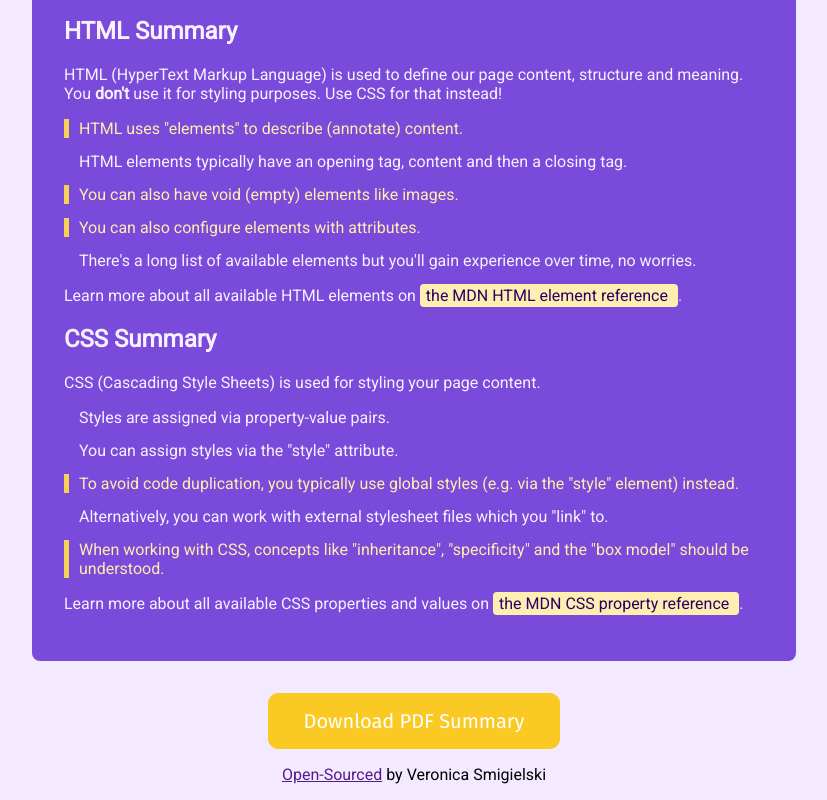
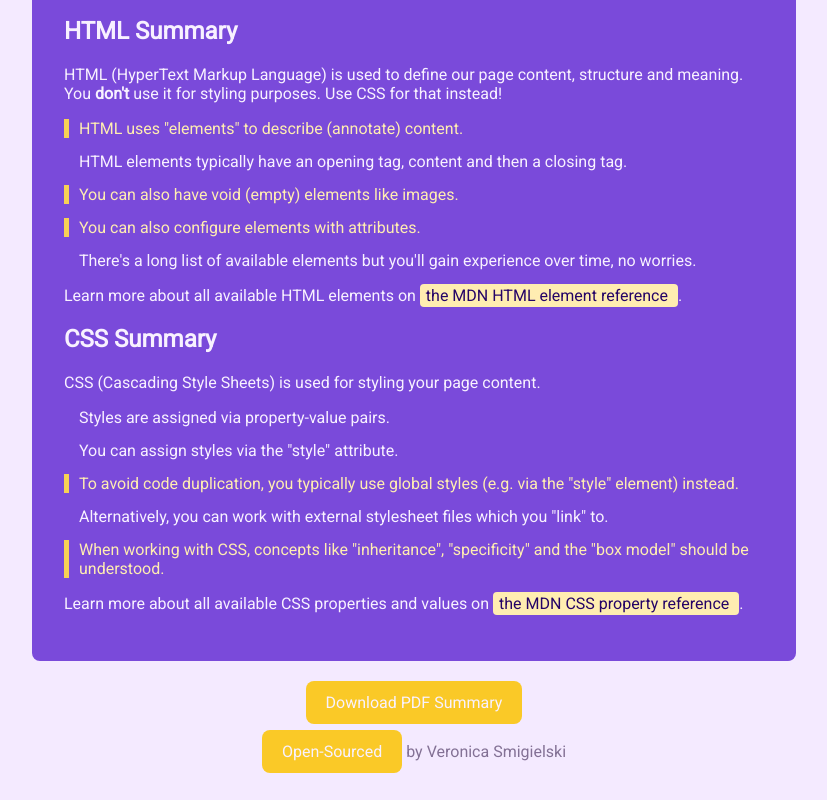
Before and after one commit to VSmigielski/practice-project-html-css, a plain HTML site: page index.html in a window 1280 px wide. Shown: the part 429-1229 px from the top of the page, without its empty margins (226-1053 px from the left). After the commit the page ends 1206 px from the top, so only its background shows below. Drawn offline with Linux system fonts and the light colour scheme.

Commit message:
Reordered the css file to follow the flow of the HTML file

```diff
--- a/css/summary.css
+++ b/css/summary.css
@@ -27,36 +27,6 @@ main {
     padding: 32px;
 }
 
-footer {
-    text-align: center;
-}
-
-#download-pdf {
-    font-family: 'Fira Sans', sans-serif;
-    text-decoration: none;
-    color: white;
-    background-color: rgb(250,201,35); /* Green */
-    padding: 15px 35px;
-    text-align: center;
-    text-decoration: none;
-    display: inline-block;
-    font-size: 20px;
-    border-radius: 10px;
-    border: 1px solid rgb(250,201,35);
-}
-
-.mdn-links {
-    text-decoration: none;
-    color: rgb(36, 3, 102);
-    background-color: rgb(255, 237, 177); /* Green */
-    padding: 2px 6px;
-    border-radius: 4px;
-}
-
-.mdn-links:hover, .mdn-links:active {
-    background-color: rgb(250, 201, 39);
-}
-
 ul {
     margin: 0;
     padding: 0;
@@ -77,3 +47,36 @@ li {
 .highlight {
     font-weight: bold;
 }
+
+.mdn-links {
+    text-decoration: none;
+    color: rgb(36, 3, 102);
+    background-color: rgb(255, 237, 177);
+    padding: 2px 6px;
+    border-radius: 4px;
+}
+
+.mdn-links:hover, .mdn-links:active {
+    background-color: rgb(250, 201, 39);
+}
+
+footer {
+    text-align: center;
+}
+
+footer p {
+    color: rgb(131, 113, 149);
+    margin-top: 30px;
+}
+
+footer a {
+    text-decoration: none;
+    color: rgb(248, 241, 255);
+    background-color: rgb(250,201,39);
+    padding: 12px 20px;
+    border-radius: 8px;
+}
+
+footer a:hover, footer a:active {
+    background-color: rgb(255, 186, 58);
+}
```
